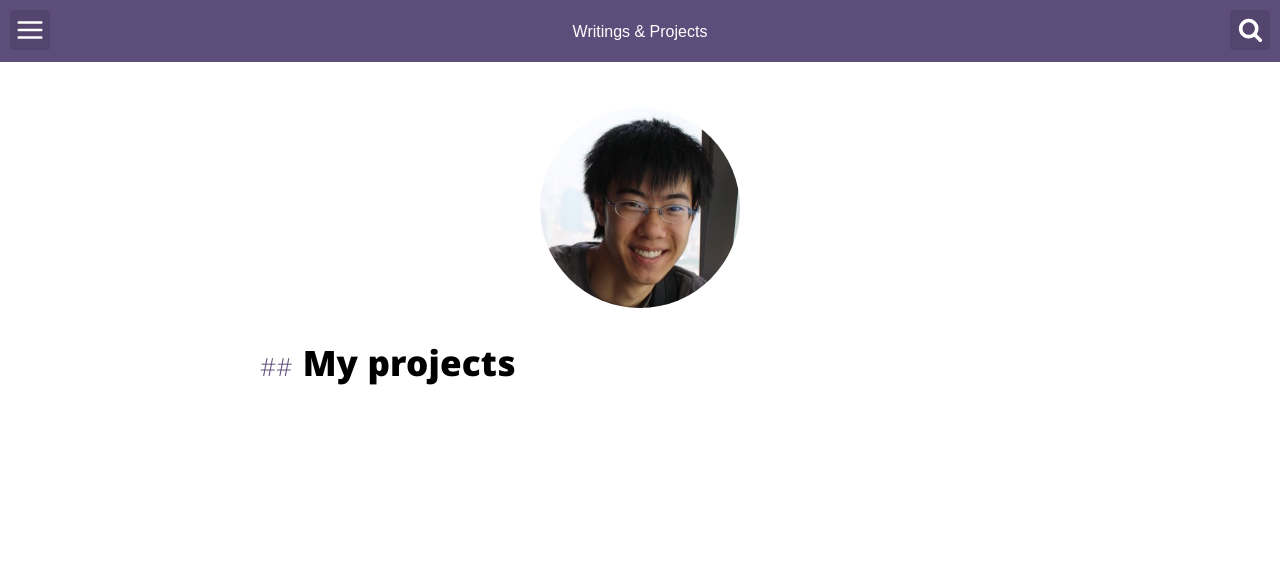
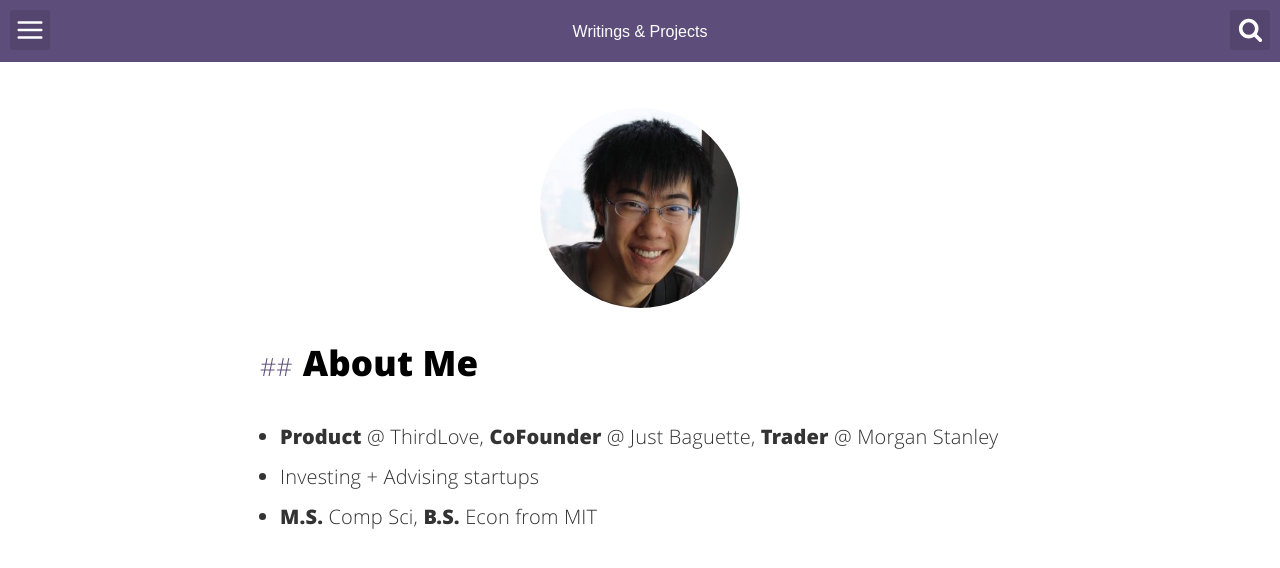
Before and after one commit to sunnylongx/sunnylongx.github.io, a Jekyll site: the page built from about.html, in a window 1280 px wide. Shown: the top 568 px of the page. Built offline with Jekyll 4.4.1, drawn with Linux system fonts in a browser that asks for light colours.

Commit message:
about me changes

```diff
--- a/about.html
+++ b/about.html
@@ -7,7 +7,16 @@ description: "Some information about Sunny"
 
 <img itemprop="image" class="img-rounded about_perfil" src="../profile.jpg" alt="My profile">
 
-<h2>My projects</h2>
+<h2>About Me</h2>
+
+<ul>
+	<li><b>Product</b> @ ThirdLove, <b>CoFounder</b> @ Just Baguette, <b>Trader</b> @ Morgan Stanley</li>
+	<li>Investing + Advising startups</li>
+	<li><b>M.S.</b> Comp Sci, <b>B.S.</b> Econ from MIT</li>
+</ul>
+
+<!-- <ul class="recent">Most recent resume: <a href="../assets/SLresume.pdf">Sunny Long</a></ul> -->
+
 
 <!-- <div class="aboutme">
 	<ul class="recent">
```
Also changed, not shown: 1 other file.
